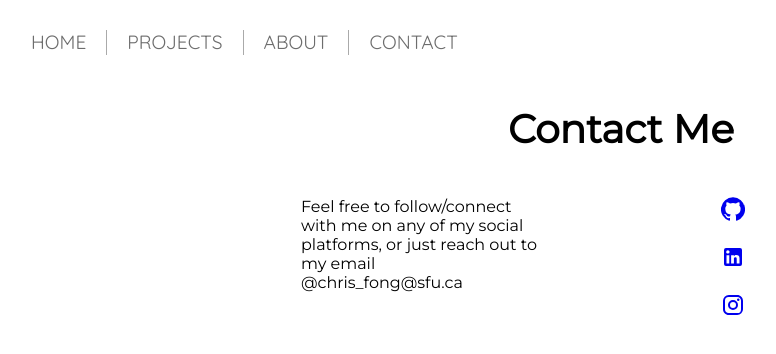
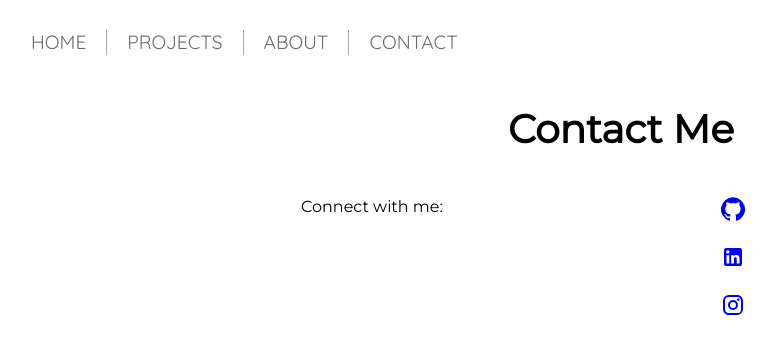
Before and after one commit to ChrisFong604/ChrisCodes, a React (Create React App) app: page /contact in a window 1280 px wide. Shown: the top 354 px of the page, without its empty margins (19-795 px from the left). Built offline with nearby package versions, Linux system fonts and the light colour scheme.

Commit message:
added material-ui core

```diff
--- a/package.json
+++ b/package.json
@@ -3,6 +3,7 @@
   "version": "0.1.0",
   "private": true,
   "dependencies": {
+    "@material-ui/core": "^4.12.3",
     "@material-ui/icons": "^4.11.2",
     "@react-spring/parallax": "*",
     "@testing-library/jest-dom": "^5.14.1",
--- a/src/components/Contact/Contact.js
+++ b/src/components/Contact/Contact.js
@@ -9,10 +9,7 @@ export default function ContactRenderer() {
 	return (
 		<div className={ContactCSS.container}>
 			<div className={ContactCSS.leftcol}>
-				<p>
-					Feel free to follow/connect with me on any of my social platforms, or
-					just reach out to my email @chris_fong@sfu.ca
-				</p>
+				<p>Connect with me:</p>
 			</div>
 			<div className={ContactCSS.rightcol}>
 				<ul>
```
Also changed, not shown: 1 other file (tests, documents, lock files or other folders).
